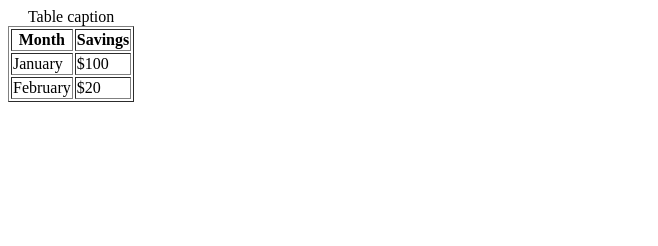
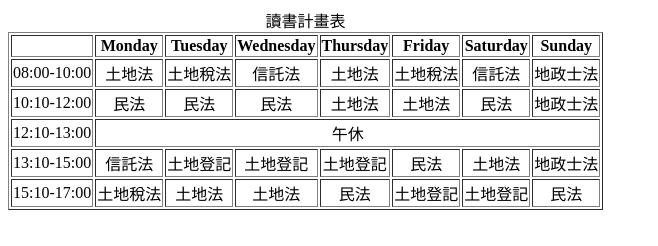
Before and after one commit to Maureen-gao/attractions-of-Hualien, a plain HTML site: page Lab/Lab_01.html in a window 1280 px wide. Shown: the whole page, without its empty margins (0-658 px from the left). Drawn offline with Linux system fonts and the light colour scheme.

Commit message:
地政士讀書計畫表

```diff
--- a/Lab/Lab_01.html
+++ b/Lab/Lab_01.html
@@ -8,21 +8,63 @@
 </head>
 <body>
     <table border="1">
-        <caption>Table caption</caption>
+        <caption>讀書計畫表</caption>
         <thead>
           <tr>
-            <th>Month</th>
-            <th>Savings</th>
+            <th></th>
+            <th>Monday</th>
+            <th>Tuesday</th>
+            <th>Wednesday</th>
+            <th>Thursday</th>
+            <th>Friday</th>
+            <th>Saturday</th>
+            <th>Sunday</th>
           </tr>
         </thead>
         <tbody>
           <tr>
-            <td>January</td>
-            <td>$100</td>
+            <td>08:00-10:00</td>
+            <td align="center">土地法</td>
+            <td align="center">土地稅法</td>
+            <td align="center">信託法</td>
+            <td align="center">土地法</td>
+            <td align="center">土地稅法</td>
+            <td align="center">信託法</td>
+            <td align="center">地政士法</td>
           </tr>
           <tr>
-            <td>February</td>
-            <td>$20</td>
+            <td>10:10-12:00</td>
+            <td align="center">民法</td>
+            <td align="center">民法</td>
+            <td align="center">民法</td>
+            <td align="center">土地法</td>
+            <td align="center">土地法</td>
+            <td align="center">民法</td>
+            <td align="center">地政士法</td>
+          </tr>
+          <tr>
+            <td>12:10-13:00</td>
+            <td colspan="7" align="center">午休</td>
+          </tr>
+          <tr>
+            <td>13:10-15:00</td>
+            <td align="center">信託法</td>
+            <td align="center">土地登記</td>
+            <td align="center">土地登記</td>
+            <td align="center">土地登記</td>
+            <td align="center">民法</td>
+            <td align="center">土地法</td>
+            <td align="center">地政士法</td>
+          </tr>
+          <tr>
+            <td>15:10-17:00</td>
+            <td align="center">土地稅法</td>
+            <td align="center">土地法</td>
+            <td align="center">土地法</td>
+            <td align="center">民法</td>
+            <td align="center">土地登記</td>
+            <td align="center">土地登記</td>
+            <td align="center">民法</td>
           </tr>
         </tbody>
       </table>
```
